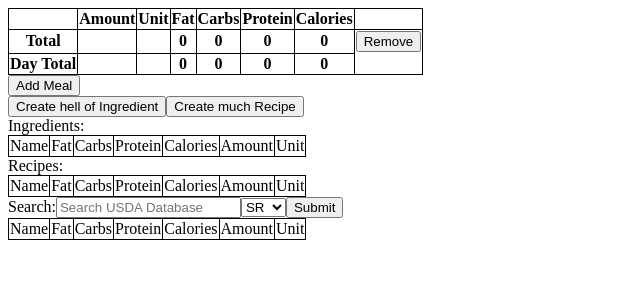
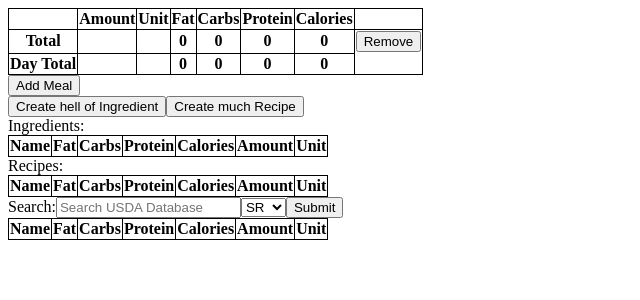
Before and after one commit to jacobboy/calorietracker, a React (Create React App) app in the folder frontend/: page / in a window 1280 px wide. Shown: the top 300 px of the page, without its empty margins (0-640 px from the left). Built offline with nearby package versions, Linux system fonts and the light colour scheme.

Commit message:
header cells

```diff
--- a/frontend/src/components/search.tsx
+++ b/frontend/src/components/search.tsx
@@ -52,13 +52,13 @@ export class SearchComponent extends React.Component<
         <table style={tableStyle}>
           <tbody>
             <tr style={thStyle}>
-              <td style={thStyle}>Name</td>
-              <td style={thStyle}>Fat</td>
-              <td style={thStyle}>Carbs</td>
-              <td style={thStyle}>Protein</td>
-              <td style={thStyle}>Calories</td>
-              <td style={thStyle}>Amount</td>
-              <td style={thStyle}>Unit</td>
+              <th style={thStyle}>Name</th>
+              <th style={thStyle}>Fat</th>
+              <th style={thStyle}>Carbs</th>
+              <th style={thStyle}>Protein</th>
+              <th style={thStyle}>Calories</th>
+              <th style={thStyle}>Amount</th>
+              <th style={thStyle}>Unit</th>
             </tr>
             {this.props.saved.ingredients.map(
               (item) => <StoredIngredientRow key={item.uid} item={item} />
@@ -72,13 +72,13 @@ export class SearchComponent extends React.Component<
         <table style={tableStyle}>
           <tbody>
             <tr style={thStyle}>
-              <td style={thStyle}>Name</td>
-              <td style={thStyle}>Fat</td>
-              <td style={thStyle}>Carbs</td>
-              <td style={thStyle}>Protein</td>
-              <td style={thStyle}>Calories</td>
-              <td style={thStyle}>Amount</td>
-              <td style={thStyle}>Unit</td>
+              <th style={thStyle}>Name</th>
+              <th style={thStyle}>Fat</th>
+              <th style={thStyle}>Carbs</th>
+              <th style={thStyle}>Protein</th>
+              <th style={thStyle}>Calories</th>
+              <th style={thStyle}>Amount</th>
+              <th style={thStyle}>Unit</th>
             </tr>
             {this.props.saved.recipes.map(
               (item) => <StoredIngredientRow key={item.uid} item={item} />
@@ -108,13 +108,13 @@ export class SearchComponent extends React.Component<
         <table style={tableStyle}>
           <tbody>
             <tr>
-              <td style={thStyle}>Name</td>
-              <td style={thStyle}>Fat</td>
-              <td style={thStyle}>Carbs</td>
-              <td style={thStyle}>Protein</td>
-              <td style={thStyle}>Calories</td>
-              <td style={thStyle}>Amount</td>
-              <td style={thStyle}>Unit</td>
+              <th style={thStyle}>Name</th>
+              <th style={thStyle}>Fat</th>
+              <th style={thStyle}>Carbs</th>
+              <th style={thStyle}>Protein</th>
+              <th style={thStyle}>Calories</th>
+              <th style={thStyle}>Amount</th>
+              <th style={thStyle}>Unit</th>
             </tr>
             {this.props.items.map(
               (item) => <SearchIngredientRow key={item.ndbno} item={item} />
```
